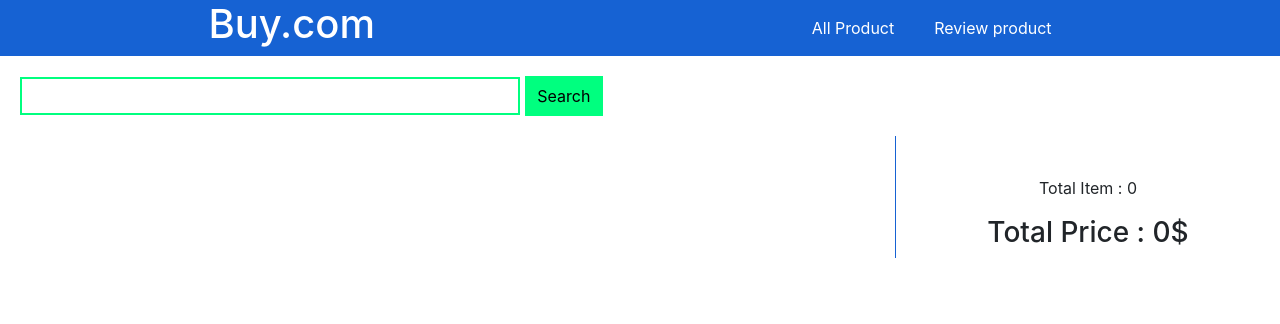
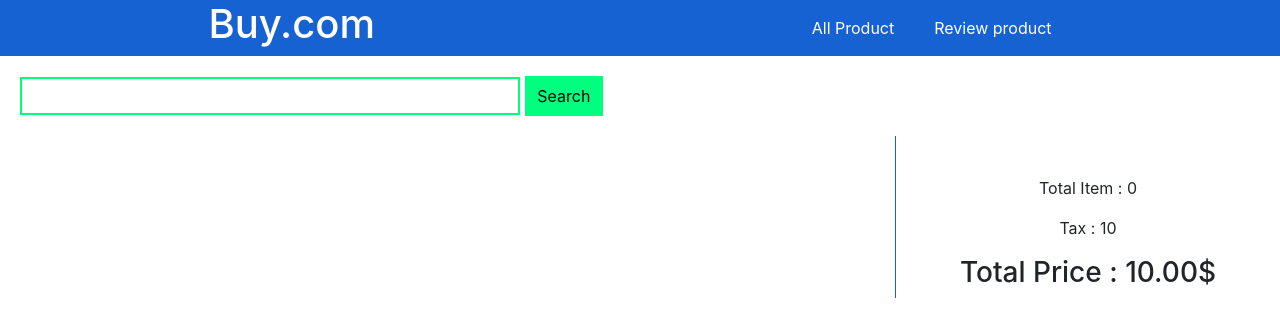
Before and after one commit to sohan9542/Johnson-Product-Practice-, a React (Create React App) app: page /review in a window 1280 px wide. Shown: the top 324 px of the page. Built offline with nearby package versions, Linux system fonts and the light colour scheme.

Commit message:
Havey relax

```diff
--- a/src/Header.js
+++ b/src/Header.js
@@ -12,14 +12,13 @@ import Review from './Review';
 import Shop from './Shop';
 import ProdcutDetail from './ProdcutDetail';
 import SearchProduct from './SearchProduct';
-import { useState, useEffect } from 'react';
+import { useState} from 'react';
 export const Header = () => {
     const [Search, setSearch] = useState("")
     function searchItem() {
         const searchName = document.getElementById('search').value;
         setSearch(searchName)
     }
-    console.log(Search);
     return (
         <Router>
             <div className="header">
--- a/src/Review.js
+++ b/src/Review.js
@@ -1,7 +1,7 @@
 import React, { useEffect, useState } from 'react'
 import fakeData from './fakeData';
 import ReviewProduct from './ReviewProduct';
-import { getDatabaseCart } from './utilities/databaseManager';
+import { getDatabaseCart, removeFromDatabaseCart } from './utilities/databaseManager';
 
 const Review = () => {
     const [cart, setCart] = useState([])
@@ -14,21 +14,36 @@ const Review = () => {
             return product;
 
         })
-        // console.log(cartProducts);
         setCart(cartProducts)
     }, [])
-    // console.log(cart);
+
     const totalPrice = cart.reduce((total, prd) => total + (prd.price * prd.quantity), 0);
+
     const quantitys = cart.reduce((total, q) => total + q.quantity, 0)
-
+    function RemoveProduct(item) {
+        removeFromDatabaseCart(item)
+        const newCart = cart.filter(pd => pd.key !== item)
+        setCart(newCart)
+    }
+    let tax;
+    if (totalPrice < 100){
+        tax = 10;
+    }
+    else if(totalPrice < 200){
+        tax = 20;
+    }
+    else if (totalPrice > 500){
+        tax = 50;
+    }
     return (
         <div className="shop-container">
             <div className="product-container">
-                {cart.map(pd => <ReviewProduct key={pd.key} product={pd}></ReviewProduct>)}
+                {cart.map(pd => <ReviewProduct RemoveProduct={RemoveProduct} key={pd.key} product={pd}></ReviewProduct>)}
             </div>
             <div className="cart-container">
                 <p>Total Item : {quantitys}</p>
-                <h3>Total Price : {totalPrice}$</h3>
+                <p>Tax : {tax}</p>
+                <h3>Total Price : {(totalPrice + tax).toFixed(2)}$</h3>
             </div>
         </div>
     )
--- a/src/ReviewProduct.js
+++ b/src/ReviewProduct.js
@@ -1,35 +1,10 @@
 import React from 'react'
-import { removeFromDatabaseCart } from './utilities/databaseManager';
-import { useState, useEffect } from 'react';
+
 const ReviewProduct = (props) => {
-    // console.log(props);
     const { key, name, price, img, seller, stock, quantity } = props.product;
-    // console.log(props);
-    const [cart, setCart] = useState([])
-
-    useEffect(() => {
-        const newCart = [...cart, props.product];
-        // console.log(newCart);
-    })
-
-    const [remove, setRemove] = useState('Remove This item')
-    const [style, setstyle] = useState({
-        display: 'flex',
-        width: '70%',
-        alignItems: 'center',
-        justifyContent: 'center'
-
-    })
-    function RemoveProduct() {
-        setRemove('Removed')
-        removeFromDatabaseCart(key)
-        setstyle({ display: 'none' })
-    }
-    // const totalPrice = .reduce((total, prd) => total + prd.price, 0);
-
     return (
-        <div className="main-container" style={{ display: 'flex' }}>
-            <div className="card-container" style={style}>
+        <div className="main-container" style={{ display: 'flex'}}>
+            <div className="card-container">
                 <div className="img-box">
                     <img src={img} alt="" />
                 </div>
@@ -39,12 +14,12 @@ const ReviewProduct = (props) => {
                     <h4 className="price">{price}$</h4>
                     <h6>Quantity : {quantity}</h6>
                     <p>only <span className="seller">{stock}</span> left in stock - order soon</p>
-                    <button onClick={RemoveProduct}>{remove}</button>
+                    <button className="add-to-cart" onClick={()=> props.RemoveProduct(key)}>Remove</button>
                 </div>
+
+                <h6 style={{paddingLeft: '30px'}}>Price: <strong>{(price * quantity).toFixed(2)}$</strong></h6>
             </div>
-            <div className="calculate-price" style={{ padding: '30px' }}>
-                <h6>Price: {price * quantity}</h6>
-            </div>
+
         </div>
     )
 }
--- a/src/Shop.js
+++ b/src/Shop.js
@@ -1,14 +1,29 @@
 import React from 'react'
 import fakeData from './fakeData/index'
-import { useState } from 'react';
+import { useState, useEffect } from 'react';
 import './Shop.css';
 import Myproduct from './Product';
-import { addToDatabaseCart } from './utilities/databaseManager';
+import { Link } from 'react-router-dom';
+import { addToDatabaseCart, getDatabaseCart } from './utilities/databaseManager';
+
+
+
+
 function Shop() {
     const first10 = fakeData.slice(0, 10);
-    // console.log(first10);
     const product = first10;
     const [cart, setCart] = useState([]);
+    useEffect(() => {
+        const saveCart = getDatabaseCart();
+        const productKeys = Object.keys(saveCart);
+        const cartProducts = productKeys.map(key => {
+            const product = fakeData.find(pd => pd.key === key);
+            product.quantity = saveCart[key];
+            return product;
+
+        })
+        setCart(cartProducts)
+    }, [])
     const handleAddproduct = (product) => {
         const newCart = [...cart, product];
         setCart(newCart);
@@ -16,12 +31,17 @@ function Shop() {
         const count = sameProduct.length;
         addToDatabaseCart(product.key, count)
     }
-    // localStorage.setItem('Cart', JSON.stringify(cart))
-    // console.log(cart);
-    const totalPrice = cart.reduce((total, prd) => total + prd.price, 0);
-    let tax = 0;
-    if (totalPrice > 1) {
-        tax = 12;
+    const totalPrice = cart.reduce((total, prd) => total + (prd.price * prd.quantity), 0);
+    const quantitys = cart.reduce((total, q) => total + q.quantity, 0)
+    let tax;
+    if (totalPrice < 100){
+        tax = 10;
+    }
+    else if(totalPrice < 200){
+        tax = 20;
+    }
+    else if (totalPrice > 500){
+        tax = 50;
     }
     return (
         <div className="shop-container">
@@ -34,11 +54,11 @@ function Shop() {
                 </ul>
             </div>
             <div className="cart-container">
-                <h4>Item ordered: {cart.length}</h4>
-                <h4>Item Price: {Math.round(totalPrice)}$</h4>
-                <h4>Tax & Vat: {tax}$</h4>
-                <h4>Total: {Math.round((totalPrice + tax))}$</h4>
-                {/* <button onClick={display} style={dis}>Display none</button> */}
+                <h4>Item ordered: {quantitys}</h4>
+                <h4>Item Price: {(totalPrice).toFixed(2)}$</h4>
+                <h3>Tax : {tax}</h3>
+                <h4>Total: {(totalPrice + tax).toFixed(2)}$</h4>
+                <Link to={'/review'}><button className="add-to-cart">Review Order</button></Link>
             </div>
         </div>
     )
```
